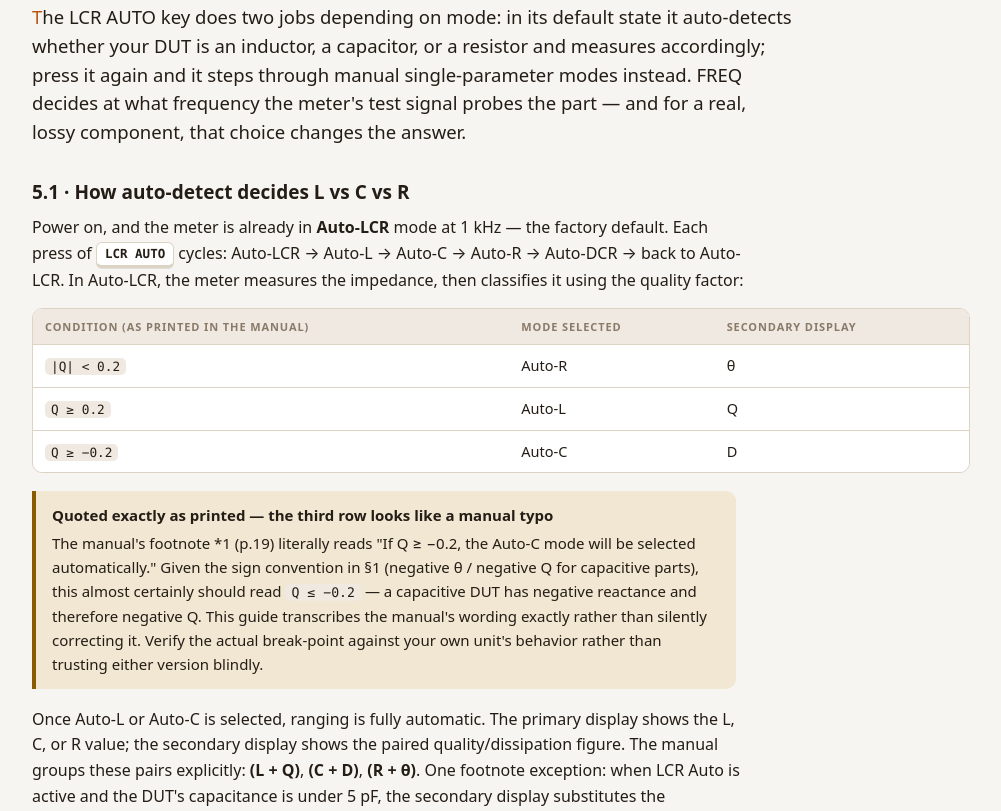
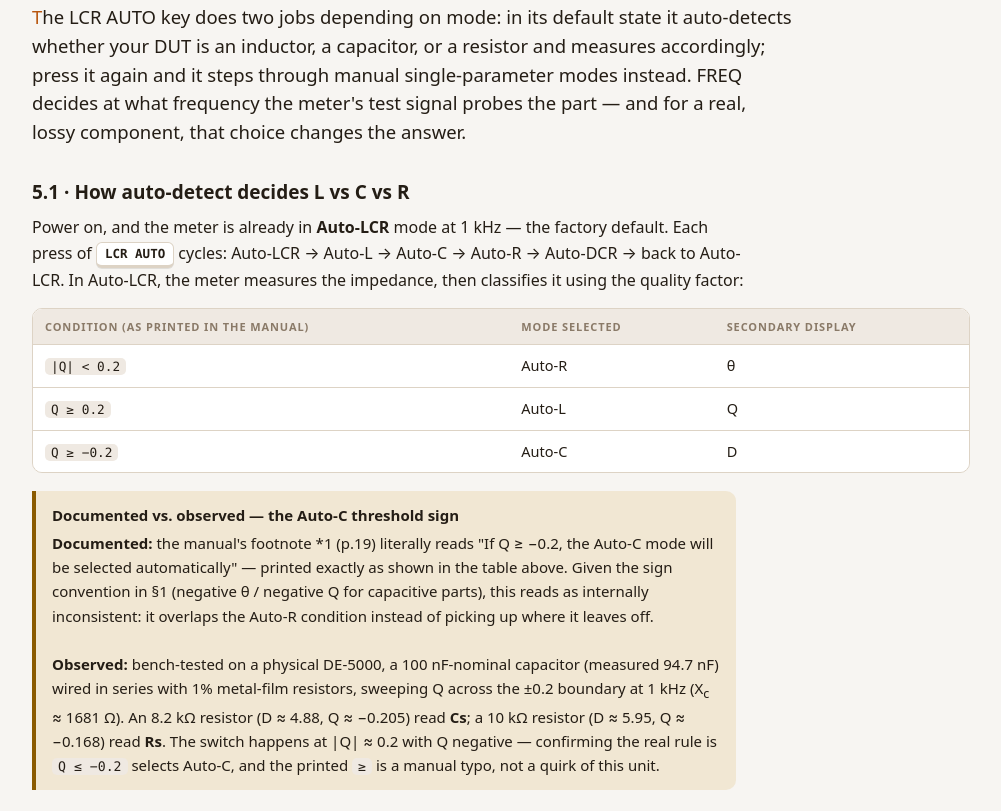
Before and after one commit to pjbaur/guides, a plain HTML site: page de5000-user-guide.html in a window 1280 px wide. Shown: the part 11189-12000 px from the top of the page, without its empty margins (270-1271 px from the left). Drawn offline with Linux system fonts and the light colour scheme.

Commit message:
docs(de5000): add documented-vs-observed callouts from bench testing
Ran a live DE-5000 against known-value resistors/capacitor to check two
manual discrepancies flagged earlier: the Auto-C |Q| threshold sign
(manual prints Q >= -0.2, unit switches at Q <= -0.2) and the SER/PAL
impedance threshold (manual states 100 kOhm, unit's resistive cutover
is between 8.25 kOhm and 9.94 kOhm). Both findings are now documented
inline with the bracketing measurements, and the provenance note is
corrected to reflect that two spot-checks were bench-verified.

Co-Authored-By: Claude Sonnet 5 <noreply@anthropic.com>
Claude-Session: https://claude.ai/code/session_01Xans6Tx4Tb1ToPho7Qjji5

```diff
--- a/de5000-user-guide.html
+++ b/de5000-user-guide.html
@@ -882,8 +882,9 @@
 </table></div>
 
 <div class="callout warn">
-  <strong>Quoted exactly as printed — the third row looks like a manual typo</strong>
-  The manual's footnote *1 (p.19) literally reads "If Q ≥ −0.2, the Auto-C mode will be selected automatically." Given the sign convention in §1 (negative θ / negative Q for capacitive parts), this almost certainly should read <code>Q ≤ −0.2</code> — a capacitive DUT has negative reactance and therefore negative Q. This guide transcribes the manual's wording exactly rather than silently correcting it. Verify the actual break-point against your own unit's behavior rather than trusting either version blindly.
+  <strong>Documented vs. observed — the Auto-C threshold sign</strong>
+  <strong>Documented:</strong> the manual's footnote *1 (p.19) literally reads "If Q ≥ −0.2, the Auto-C mode will be selected automatically" — printed exactly as shown in the table above. Given the sign convention in §1 (negative θ / negative Q for capacitive parts), this reads as internally inconsistent: it overlaps the Auto-R condition instead of picking up where it leaves off.<br><br>
+  <strong>Observed:</strong> bench-tested on a physical DE-5000, a 100 nF-nominal capacitor (measured 94.7 nF) wired in series with 1% metal-film resistors, sweeping Q across the ±0.2 boundary at 1 kHz (X<sub>c</sub> ≈ 1681 Ω). An 8.2 kΩ resistor (D ≈ 4.88, Q ≈ −0.205) read <strong>Cs</strong>; a 10 kΩ resistor (D ≈ 5.95, Q ≈ −0.168) read <strong>Rs</strong>. The switch happens at |Q| ≈ 0.2 with Q negative — confirming the real rule is <code>Q ≤ −0.2</code> selects Auto-C, and the printed <code>≥</code> is a manual typo, not a quirk of this unit.
 </div>
 
 <p>Once Auto-L or Auto-C is selected, ranging is fully automatic. The primary display shows the L, C, or R value; the secondary display shows the paired quality/dissipation figure. The manual groups these pairs explicitly: <strong>(L + Q)</strong>, <strong>(C + D)</strong>, <strong>(R + θ)</strong>. One footnote exception: when LCR Auto is active and the DUT's capacitance is under 5 pF, the secondary display substitutes the equivalent parallel resistance <strong>Rp</strong> for D — D becomes numerically unstable at such a small capacitance.</p>
@@ -1028,6 +1029,12 @@ Phase angle   θe = ± (180/π) × Ae  (deg)</code></pre>
 <h3 id="100k-threshold">7.3 · The 100 kΩ auto-threshold</h3>
 <p>SER/PAL has no function in LCR Auto mode — the meter picks for you, automatically, based on the total equivalent impedance it measures: <strong>above 100 kΩ, parallel mode is selected</strong> (Lp, Cp, or Rp shown); <strong>below 100 kΩ, series mode is selected</strong> (Ls, Cs, or Rs shown). In a manual (non-auto) L/C/R mode, press <kbd>SER/PAL</kbd> to force the opposite description at will. The manual's own toggling example, same DUT, same frequency, both readings 666.8 nF / D 0.004:</p>
 <pre><code>Cs testing mode → press SER/PAL → Cp testing mode → press SER/PAL → back to Cs</code></pre>
+
+<div class="callout warn">
+  <strong>Documented vs. observed — the SER/PAL impedance threshold</strong>
+  <strong>Documented:</strong> the manual states impedance above 100 kΩ auto-selects parallel mode, below 100 kΩ auto-selects series mode.<br><br>
+  <strong>Observed:</strong> bench-tested on a physical DE-5000, bare 1% metal-film resistors (no reactive part) direct on the terminals in Auto-LCR: 1.49 kΩ → Rs; 4.69 kΩ → Rs; 7.49 kΩ → Rs; 8.25 kΩ → Rs; 9.94 kΩ → Rp; 33.05 kΩ → Rp. The real series↔parallel cutover for a resistive DUT falls between <strong>8.25 kΩ and 9.94 kΩ</strong> — roughly an order of magnitude below the printed 100 kΩ, not a rounding difference. This was only characterized for the R family; whether C and L DUTs share the same real threshold, or the printed 100 kΩ, hasn't been separately bench-checked — Lab 2 below uses the manual's stated 100 kΩ for its arithmetic and that number should be treated as unverified for capacitance.
+</div>
 
 <h3 id="ser-pal-decision">7.4 · Decision matrix — when to override the 100 kΩ auto-threshold</h3>
 <div class="table-wrap"><table>
@@ -1545,7 +1552,7 @@ Phase angle   θe = ± (180/π) × Ae  (deg)</code></pre>
 </div>
 <div class="quiz-item" data-q="7">
   <div class="quiz-q"><span class="qnum">Q7</span>State the manual's |Q|-based auto-classification thresholds for Auto-R, Auto-L, and Auto-C, exactly as printed.</div>
-  <div class="quiz-answer">|Q| &lt; 0.2 → Auto-R (secondary θ). Q ≥ 0.2 → Auto-L (secondary Q). Q ≥ −0.2 → Auto-C (secondary D) — the third condition is printed as-is in the manual though it looks like a typo. (<a href="#lcr-auto">§5.1</a>)</div>
+  <div class="quiz-answer">As printed: |Q| &lt; 0.2 → Auto-R (secondary θ). Q ≥ 0.2 → Auto-L (secondary Q). Q ≥ −0.2 → Auto-C (secondary D). Bench-confirmed correction: the third condition is actually <code>Q ≤ −0.2</code> — a real DE-5000 switched to Cs only once Q dropped past −0.2, not the other way around. (<a href="#lcr-auto">§5.1</a>)</div>
   <div class="quiz-actions"><button class="reveal" type="button">Reveal</button><button class="got" type="button">Got it</button><button class="missed" type="button">Review</button></div>
 </div>
 <div class="quiz-item" data-q="8">
@@ -1564,8 +1571,8 @@ Phase angle   θe = ± (180/π) × Ae  (deg)</code></pre>
   <div class="quiz-actions"><button class="reveal" type="button">Reveal</button><button class="got" type="button">Got it</button><button class="missed" type="button">Review</button></div>
 </div>
 <div class="quiz-item" data-q="11">
-  <div class="quiz-q"><span class="qnum">Q11</span>State the 100 kΩ auto-threshold rule for SER/PAL.</div>
-  <div class="quiz-answer">Impedance above 100 kΩ auto-selects parallel mode (Lp/Cp/Rp); below 100 kΩ auto-selects series mode (Ls/Cs/Rs). (<a href="#ser-pal">§7.3</a>)</div>
+  <div class="quiz-q"><span class="qnum">Q11</span>State the 100 kΩ auto-threshold rule for SER/PAL — and what a bench test on a resistive DUT actually found.</div>
+  <div class="quiz-answer">As printed: impedance above 100 kΩ auto-selects parallel mode (Lp/Cp/Rp); below 100 kΩ auto-selects series mode (Ls/Cs/Rs). Bench-confirmed for the R family: the real cutover is between 8.25 kΩ and 9.94 kΩ — about an order of magnitude below 100 kΩ. Not separately checked for C or L DUTs. (<a href="#ser-pal">§7.3</a>)</div>
   <div class="quiz-actions"><button class="reveal" type="button">Reveal</button><button class="got" type="button">Got it</button><button class="missed" type="button">Review</button></div>
 </div>
 <div class="quiz-item" data-q="12">
@@ -1598,7 +1605,7 @@ Phase angle   θe = ± (180/π) × Ae  (deg)</code></pre>
 <!-- ============================================================ 19 -->
 <section id="sources">
 <h2>19 · Sources <span class="tag">Where every claim came from</span></h2>
-<p class="small">Written against the vendor's <em>DE-5000 Instruction Manual — Dual Display L C R Meter</em> (document code HCA500000-00020, 19 printed pages, DER EE Electrical Instrument Co., Ltd.), read in full at <code>/Volumes/External/documentation/DE-5000_manual_english.pdf</code> on 2026-09-11. <strong>No physical DE-5000 unit was operated, calibrated, or measured to write this guide.</strong> Every worked example, LCD screen quote, and spec-table figure is transcribed directly from the manual and is labelled as coming from the manual, never presented as a live capture. Where the manual's own text appears internally inconsistent (the Auto-C threshold footnote in §5.1), this guide quotes it exactly and says so, rather than silently correcting it. Formulas applied outside the manual's own worked numbers (the frequency-crossing arithmetic in Lab 2) are ordinary algebra on the manual's own equations, clearly marked as calculated rather than measured. External links below require a network; this guide itself works entirely offline.</p>
+<p class="small">Written against the vendor's <em>DE-5000 Instruction Manual — Dual Display L C R Meter</em> (document code HCA500000-00020, 19 printed pages, DER EE Electrical Instrument Co., Ltd.), read in full at <code>/Volumes/External/documentation/DE-5000_manual_english.pdf</code> on 2026-09-11. Every worked example, LCD screen quote, and spec-table figure is transcribed directly from the manual and is labelled as coming from the manual, never presented as a live capture. Where the manual's own text appeared internally inconsistent (the Auto-C threshold footnote in §5.1, the SER/PAL 100 kΩ threshold in §7.3), this guide quotes the printed text exactly, then reports what a physical DE-5000 actually did against real 1%-tolerance resistors and a measured capacitor — see the "Documented vs. observed" callouts in §5.1 and §7.3, dated 2026-09-13. Those two spot-checks are the only bench measurements behind this guide; no other section's figures were re-verified against a live unit. Formulas applied outside the manual's own worked numbers (the frequency-crossing arithmetic in Lab 2) are ordinary algebra on the manual's own equations, clearly marked as calculated rather than measured. External links below require a network; this guide itself works entirely offline.</p>
 <ul>
   <li><strong>DE-5000 Instruction Manual (PDF, DER EE Electrical Instrument Co., Ltd., document HCA500000-00020).</strong> The sole primary source for this guide: measuring-principle theory, panel and LCD illustrations, every operation-instruction section, battery replacement, and both specification tables. Best used for the exact figures this guide's tables and diagrams were redrawn from.</li>
   <li><a href="http://www.deree.com.tw" target="_blank" rel="noopener">www.deree.com.tw</a> — the vendor site printed in the manual's closing page. Domain as printed in the manual; not crawled or verified for this guide.</li>
```
